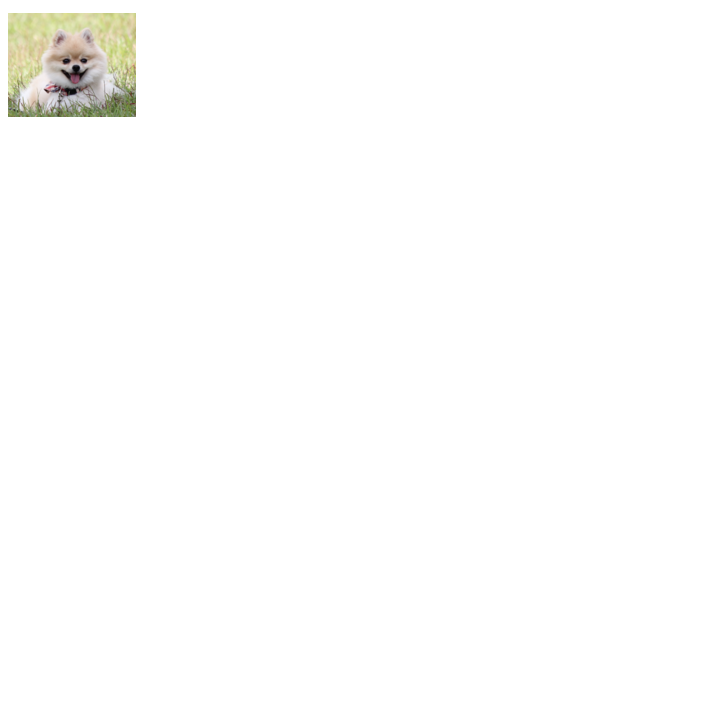
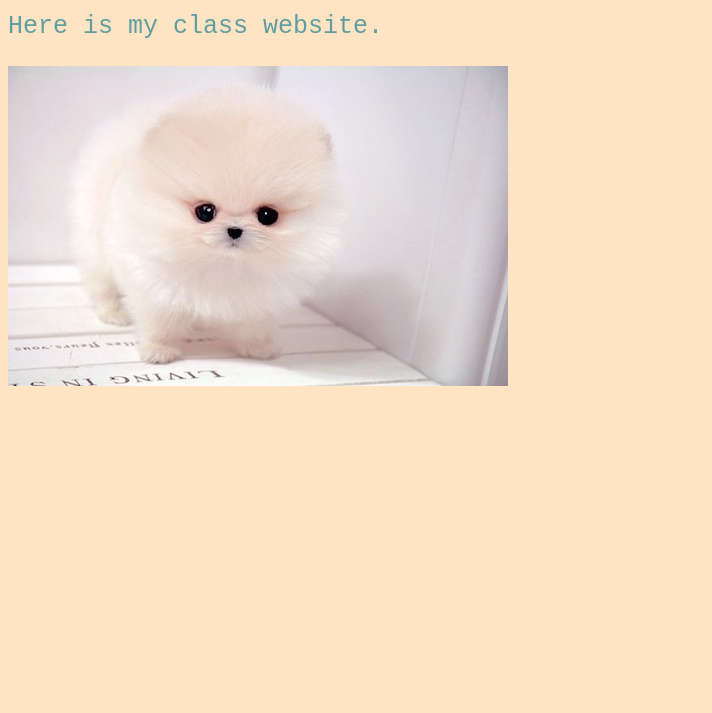
Before and after one commit to xiuling105/MMP310, a plain HTML site: page index.html in a window 1280 px wide. Shown: the part 87-800 px from the top of the page, without its empty margins (0-712 px from the left). Drawn offline with Linux system fonts and the light colour scheme.

Commit message:
initial commit

```diff
--- a/css/style.css
+++ b/css/style.css
@@ -0,0 +1,6 @@
+body{
+    background-color:bisque;
+    color: cadetblue;
+    font-size: 25px;
+    font-family: monospace;
+}
--- a/index.html
+++ b/index.html
@@ -9,8 +9,8 @@
 
 <body>
     <h1>Welcome to my website!</h1>
-    <p> This is my class website.</p>
-    <img src= "dog.png">
+    <p> Here is my class website.</p>
+        <img src= "dogs.jpg">
 </body>
 
 </html>
```
Also changed, not shown: dog.png (deleted), dogs.jpg (added).
